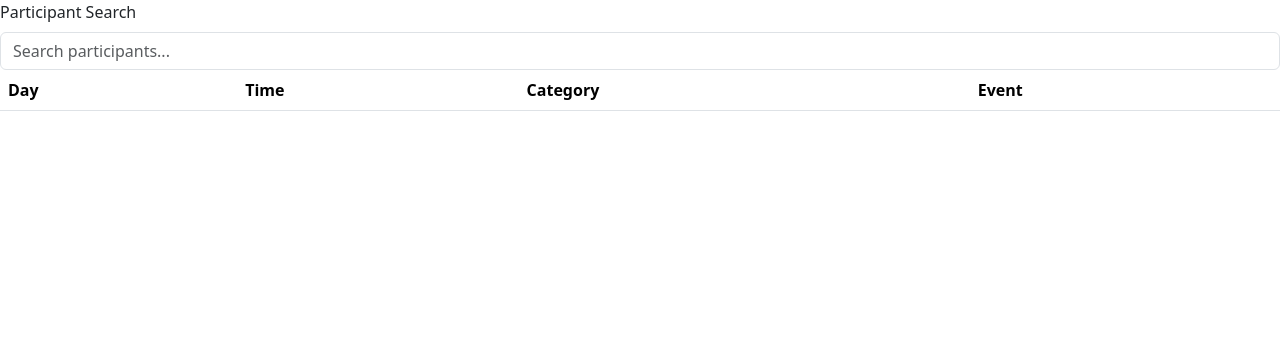
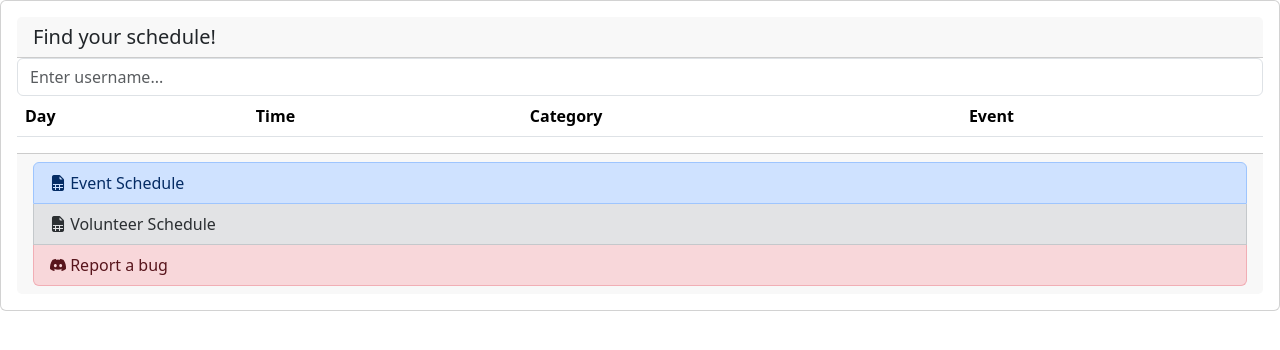
Before and after one commit to vyhd/motl6-participant-search, a plain HTML site: page index.html in a window 1280 px wide. Drawn offline with nearby package versions, Linux system fonts and the light colour scheme; no server answers.

Commit message:
Minor fit-and-finish fixups

```diff
--- a/index.html
+++ b/index.html
@@ -4,13 +4,14 @@
   <meta charset="utf8">
   <meta name="viewport" content="width=device-width, initial-scale=1">
   <link href="https://cdn.jsdelivr.net/npm/bootstrap@5.3.8/dist/css/bootstrap.min.css" rel="stylesheet" integrity="sha384-sRIl4kxILFvY47J16cr9ZwB07vP4J8+LH7qKQnuqkuIAvNWLzeN8tE5YBujZqJLB" crossorigin="anonymous">
-  <title>MotL 6 Participant Search</title>
+  <link href="https://cdn.jsdelivr.net/npm/bootstrap-icons@1.13.1/font/bootstrap-icons.min.css" rel="stylesheet" integrity="sha384-CK2SzKma4jA5H/MXDUU7i1TqZlCFaD4T01vtyDFvPlD97JQyS+IsSh1nI2EFbpyk" crossorigin="anonymous">
+  <title>MotL 6 Schedule Search</title>
 </head>
 <body>
-  <label for="participantList" class="form-label">
-    Participant Search
-  </label>
-  <input id="participantList" class="form-control" list="participants" placeholder="Search participants...">
+  <div class="card">
+    <div class="card-body">
+      <h5 class="card-header">Find your schedule!</h5>
+      <input id="participantList" class="form-control" list="participants" placeholder="Enter username...">
       <datalist id="participants"></datalist>
 
       <table class="table table-striped" id="participantEvents">
@@ -28,7 +29,21 @@
       <div class="spinner-border" role="status" id="participantSpinner" hidden="">
         <span class="visually-hidden">Loading...</span>
       </div>
-
+      <div class="card-footer">
+        <div class="list-group">
+          <a class="list-group-item list-group-item-action list-group-item-primary" href="https://docs.google.com/spreadsheets/u/0/d/1tAGWcnSkPZmMhpDqkyeGkSeAvICGGRCBpXlqkh6GVJU/htmlview">
+            <i class="bi bi-file-earmark-spreadsheet-fill"></i> Event Schedule
+          </a>
+          <a class="list-group-item list-group-item-action list-group-item-secondary" href="https://docs.google.com/spreadsheets/u/0/d/1xuiaO5AuWNCPoDmYjgjzH7escQ339T03DSggPbeYOQc/htmlview">
+            <i class="bi bi-file-earmark-spreadsheet-fill"></i> Volunteer Schedule
+          </a>
+          <a class="list-group-item list-group-item-action list-group-item-danger" href="https://discord.com/channels/424935273311240192/1422649974113566771">
+            <i class="bi bi-discord"></i> Report a bug
+          </a>
+        </div>
+      </div>
+    </div>
+  </div>
   <script src="https://cdn.jsdelivr.net/npm/bootstrap@5.3.8/dist/js/bootstrap.bundle.min.js" integrity="sha384-FKyoEForCGlyvwx9Hj09JcYn3nv7wiPVlz7YYwJrWVcXK/BmnVDxM+D2scQbITxI" crossorigin="anonymous"></script>
   <script src="index.js"></script>
 
```
Lines whose indentation alone changed are shown as unchanged.
